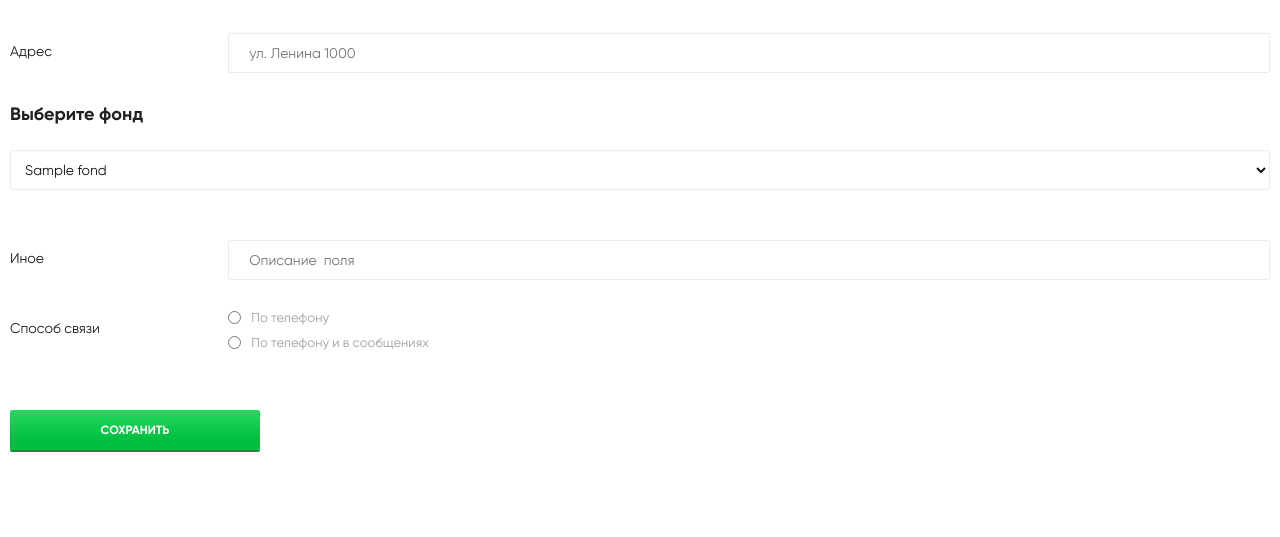
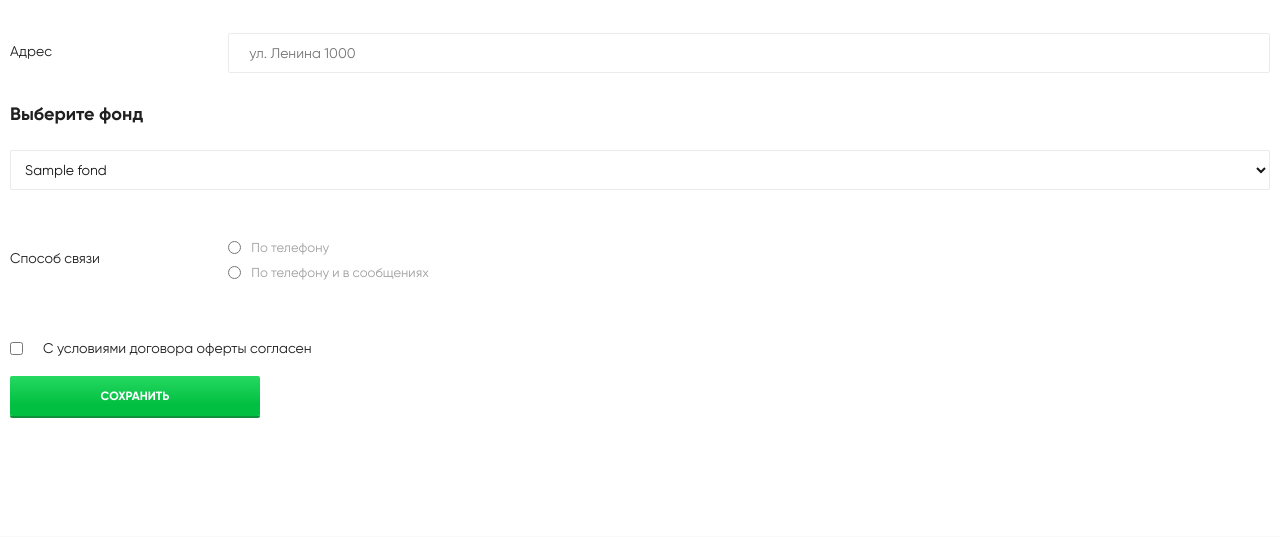
Before and after one commit to skiboorg/charity, a Django app: page /new/ in a window 1280 px wide. Shown: the part 1220-1757 px from the top of the page. Run offline with Django 3.2, Linux system fonts and the light colour scheme; tables that the repository leaves empty hold one stand-in row (values such as "Sample post"); some libraries are stand-ins or nearby versions.

```diff
--- a/item/models.py
+++ b/item/models.py
@@ -1,4 +1,6 @@
 import os
+
+from django.db.models.signals import post_save
 from pytils.translit import slugify
 from django.db import models
 from django.utils.safestring import mark_safe
@@ -119,8 +121,6 @@ class Item(models.Model):
             else:
                 self.name_slug = slug
         self.name_lower = self.name.lower()
-        if self.otherChoice:
-            self.isActive = False
         super(Item, self).save(*args, **kwargs)
     class Meta:
         verbose_name = "Товар"
@@ -177,3 +177,11 @@ class UserFavorites(models.Model):
     user = models.ForeignKey(User, blank=False, null=True, on_delete=models.CASCADE)
     item = models.ForeignKey(Item, blank=False, null=True, on_delete=models.CASCADE)
     createdAt = models.DateField(auto_now_add=True)
+
+def itemPostSave(sender, instance, created,**kwargs):
+    if created and instance.otherChoice:
+        instance.isActive = False
+        instance.save()
+
+
+post_save.connect(itemPostSave, sender=Item)
--- a/pages/models.py
+++ b/pages/models.py
@@ -24,6 +24,7 @@ class Fond(models.Model):
     description_contact = RichTextUploadingField('Контакты', blank=False, null=True)
     description_req = RichTextUploadingField('Контакты', blank=False, null=True)
 
+
     def save(self, *args, **kwargs):
         slug = slugify(self.name)
         if not self.name_slug:
--- a/pages/views.py
+++ b/pages/views.py
@@ -19,6 +19,7 @@ def index(request):
     banners = Banner.objects.all()
     index_cats = all_categories.filter(atIndex=True)
     bestUsers = User.objects.filter(isBest=True)
+    allFond = Fond.objects.all()
 
 
     return render(request, 'pages/index.html', locals())
@@ -27,10 +28,11 @@ def index(request):
 def catalog(request, slug):
     category = get_object_or_404(Category,name_slug=slug)
     all_items = Item.objects.filter(category=category, isActive=True)
-    lower_price = all_items.order_by('price')[0].price
-    high_price = all_items.order_by('-price')[0].price
-    print('lower_price',lower_price)
-    print('high_price', high_price)
+    print(all_items)
+    if all_items:
+        lower_price = all_items.order_by('price')[0].price
+        high_price = all_items.order_by('-price')[0].price
+
     banners = Banner.objects.all()
     data = request.GET
     print(request.GET)
@@ -133,6 +135,7 @@ def item(request,slug):
 def new_item(request):
     form = CreateItemForm()
     allFonds = Fond.objects.all()
+
     return render(request, 'pages/newitem.html', locals())
 
 
--- a/static/css/style.css
+++ b/static/css/style.css
@@ -1765,6 +1765,23 @@ button[type='button'] {
   padding: 40px 35px;
 }
 
+.login-wrapper-group {
+  margin-bottom: 20px;
+  display: -webkit-box;
+  display: -ms-flexbox;
+  display: flex;
+  -webkit-box-align: center;
+  -ms-flex-align: center;
+  align-items: center;
+  -webkit-box-pack: start;
+  -ms-flex-pack: start;
+  justify-content: flex-start;
+}
+
+.login-wrapper-group input {
+  margin-right: 20px;
+}
+
 .login-wrapper form {
   text-align: center;
 }
@@ -1776,9 +1793,8 @@ button[type='button'] {
   text-align: center;
 }
 
-.login-wrapper input {
+.login-wrapper .input {
   margin-bottom: 20px;
-  width: 100% !important;
   -webkit-box-sizing: border-box;
   box-sizing: border-box;
 }
--- a/static/sass/_login.sass
+++ b/static/sass/_login.sass
@@ -6,6 +6,13 @@
   box-shadow: 0px 5px 25px rgba(0, 0, 0, 0.05)
   border-radius: 2px
   padding: 40px 35px
+  &-group
+    margin-bottom: 20px
+    display: flex
+    align-items: center
+    justify-content: flex-start
+    input
+      margin-right: 20px
   form
     text-align: center
   h3
@@ -13,9 +20,9 @@
     color: $color-text-grey
     margin-bottom: 25px
     text-align: center
-  input
+  & .input
     margin-bottom: 20px
-    width: 100% !important
+
     box-sizing: border-box
   .btn
     width: 50%
--- a/templates/basic.html
+++ b/templates/basic.html
@@ -76,7 +76,7 @@
 <script>
     var doc = document
 
-    var mobile = 'false',
+    var mobile = 'true',
         isTestPage = false,
         isDemoPage = true,
         classIn = 'jello',
@@ -105,9 +105,7 @@
             autoplay: true,
             autoplayTimeout: 4000,
             speed: 1000,
-            gutter: 10,
-
-            edgePadding: 20,
+            gutter: 0,
             responsive: {
                 640: {
                     edgePadding: 20,
@@ -118,7 +116,10 @@
                     items: 2
                 },
                 900: {
-                    items: 3
+                    items: 3,
+                    gutter: 10,
+
+            edgePadding: 0,
                 }
             }
 
--- a/templates/pages/newitem.html
+++ b/templates/pages/newitem.html
@@ -77,20 +77,19 @@
                         </div>
                         <div class="form-row">
                             <p>Выберите фонд</p>
-                        <select required class="form-control select" name="{{ form.fond.name }}" id="fond">
+                            <select required class="form-control select" name="{{ form.fond.name }}" id="fond_select" >
 
                                 {% for fond in allFonds %}
-                                <option value="{{ fond.id }}">{{fond.name}}</option>
+                                    <option data-type="fond" value="{{ fond.id }}">{{fond.name}}</option>
                                 {% endfor %}
+                                     <option data-type="other" value="">ИНОЕ</option>
                             </select>
 
                         </div>
-                     <div class="form-group">
-
+                        <div id="other_fond_option" class="form-group not-visible">
                             <label>Иное</label>
                             <div>
-                                <input name="{{ form.otherChoice.name }}"  class="form-control input" type="text" placeholder="Описание  поля">
-
+                                <input name="{{ form.otherChoice.name }}" disabled id="other_fond_option_input"  class="form-control input" type="text" placeholder="Описание  поля">
                             </div>
                         </div>
 
@@ -111,7 +110,13 @@
                                 </div>
                             </div>
                         </div>
+
                     </div>
+                    <div class="login-wrapper-group">
+                        <input type="checkbox" required>
+                        <label>С условиями договора оферты согласен</label>
+                    </div>
+
                     <input type="hidden" name="{{ form.user.name }}" value="{{ user.id }}">
                     <button style="width: 250px" class="btn" type="submit">Сохранить</button>
                 </form>
@@ -119,9 +124,31 @@
         </div><!--//container-->
         <script>
             let catSelect = document.getElementById('category')
+            let fondSelect = document.getElementById('fond_select')
+            let otherOption = document.getElementById('other_fond_option')
+            let otherOptionInput = document.getElementById('other_fond_option_input')
             let subcatSelect = document.getElementById('subcategory')
+
             let csrfmiddlewaretoken = document.getElementsByName('csrfmiddlewaretoken')[0].value
             console.log((csrfmiddlewaretoken))
+
+            fondSelect.addEventListener('change',()=>{
+                let type = fondSelect.options[fondSelect.selectedIndex].dataset.type
+                if (type === 'other'){
+                    otherOption.classList.remove('not-visible')
+                    otherOptionInput.removeAttribute('disabled')
+                }
+                else {
+
+                    otherOption.classList.add('not-visible')
+                    otherOptionInput.value = ''
+                    otherOptionInput.setAttribute('disabled','disabled')
+                }
+
+                console.log()
+
+            })
+
             catSelect.addEventListener('change',()=>{
 
                 [].forEach.call(document.querySelectorAll('.subcat-name'),function(e){
```
Also changed, not shown: templates/pages/index.html (+18 -18 lines), templates/pages/login.html (+9 -0 lines), item/migrations/0010_auto_20200218_2141.py (added), pages/migrations/0007_fond_isother.py (added), pages/migrations/0008_remove_fond_isother.py (added), static/img/image--000.jpg. Lines whose indentation alone changed are shown as unchanged.
